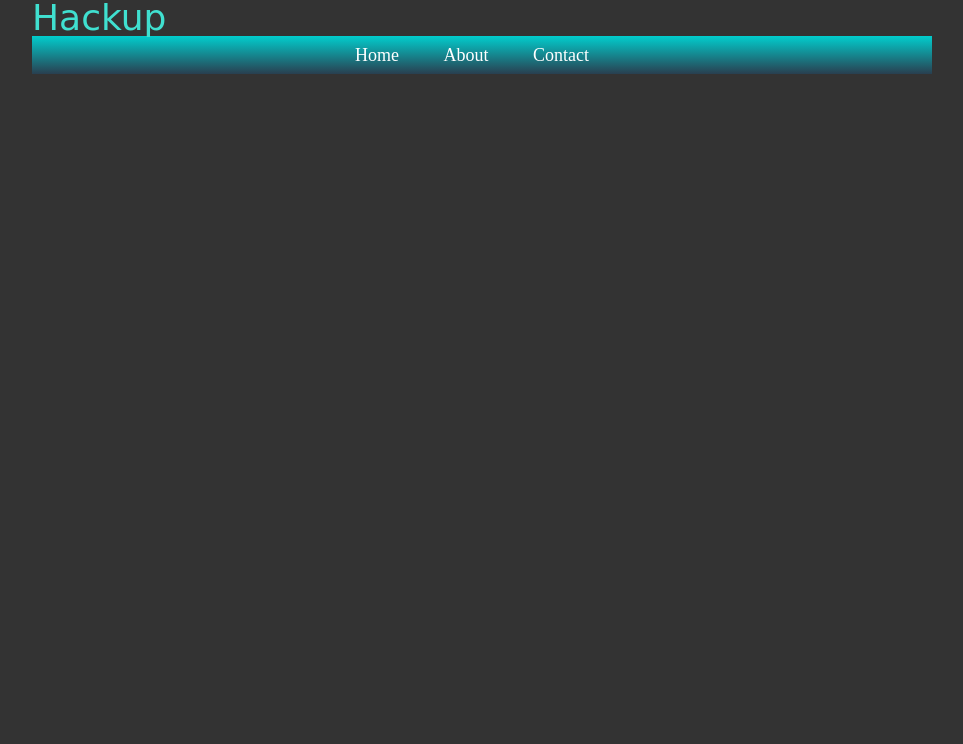
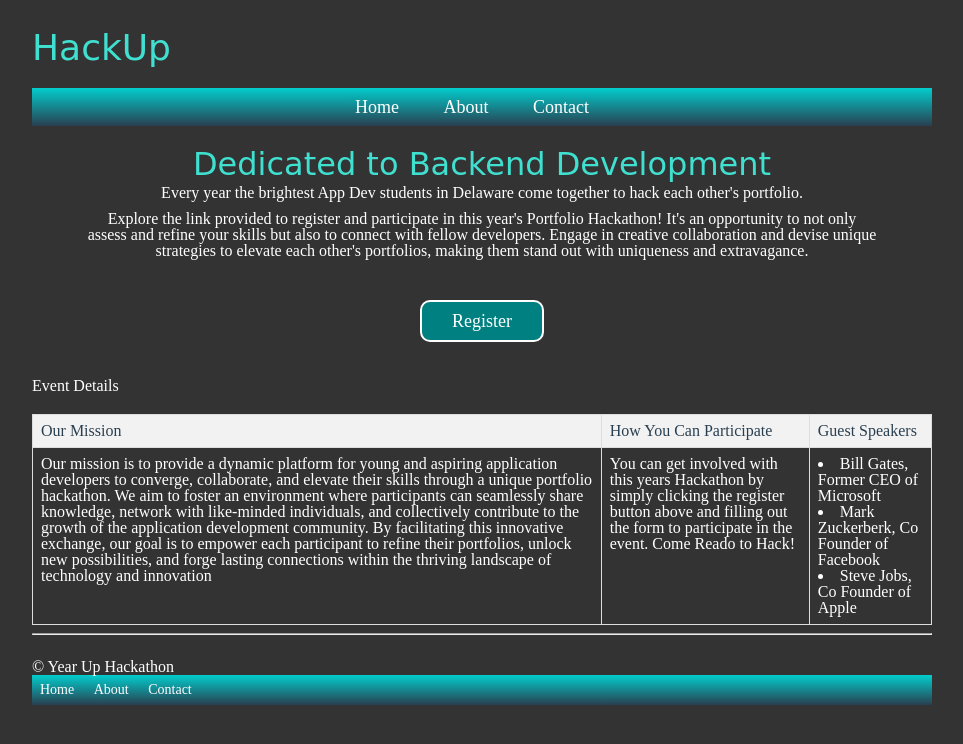
Before and after one commit to Itsonedev/frontEndportfoliosite, a plain HTML site: page about.html in a window 1280 px wide. Shown: the whole page, without its empty margins (158-1121 px from the left). Drawn offline with Linux system fonts and the light colour scheme; a web font is replaced by a local one.

Commit message:
Adittional changes to site

```diff
--- a/about.html
+++ b/about.html
@@ -5,15 +5,31 @@
     <meta name="viewport" content="width=device-width, initial-scale=1.0">
     <title>YearUP Hackathon</title>
     <link rel="stylesheet" href="style.css">
+    <link href="https://fonts.googleapis.com/css2?family=Ephesis&display=swap" rel="stylesheet">
+    <style>
+        table {
+            width: 100%;
+            border-collapse: collapse;
+            margin-top: 20px;
+        }
+
+        th, td {
+            border: 1px solid #dddddd;
+            text-align: left;
+            padding: 8px;
+        }
+
+        th {
+            background-color: #f2f2f2;
+        }
+    </style>
 </head>
 <body>
 
- <header class="container">
-
-    <h1 class="logo">
-        <a href="index.html">Hackup</a>
-     </h1>
-
+<header class="container">
+    <h1 id="logo">
+        <a href="index.html">HackUp</a>
+    </h1>
 
     <nav class="primary-nav">
         <ul>
@@ -22,7 +38,56 @@
             <li><a href="contact.html">Contact</a></li>
         </ul>
     </nav>
+</header>
 
- </header>
+<!-- Hero -->
+<section class="hero container">
+    <h2>Dedicated to Backend Development</h2>
+    <p>Every year the brightest <span>App Dev students</span> in Delaware come together to hack each other's portfolio.</p>
+    <p id="redtext">Explore the link provided to register and participate in this year's Portfolio Hackathon! It's an opportunity to not only assess and refine your skills but also to connect with fellow developers. Engage in creative collaboration and devise unique strategies to elevate each other's portfolios, making them stand out with uniqueness and extravagance.</p>
+    <br>
+    <a class="btn btn-alt" href="contact.html">Register</a>
+</section>
+
+<!-- Table Section -->
+<section class="container">
+    <h2>Event Details</h2>
+
+    <table>
+        <tr>
+            <th>Our Mission</th>
+            <th>How You Can Participate</th>
+            <th>Guest Speakers</th>
+        </tr>
+        <tr>
+            <td>Our mission is to provide a dynamic platform for young and aspiring application developers to converge, collaborate, and elevate their skills through a unique portfolio hackathon. We aim to foster an environment where participants can seamlessly share knowledge, network with like-minded individuals, and collectively contribute to the growth of the application development community. By facilitating this innovative exchange, our goal is to empower each participant to refine their portfolios, unlock new possibilities, and forge lasting connections within the thriving landscape of technology and innovation</td>
+            <td>You can get involved with this years <em>Hackathon</em> by simply clicking the register button above and filling out the form to participate in the event. Come Reado to Hack!</td>
+            <td>
+                <li>Bill Gates, Former CEO of Microsoft</li>
+                <li>Mark Zuckerberk, Co Founder of Facebook</li>
+                <li>Steve Jobs, Co Founder of Apple</li>
+            </td>
+        </tr>
+        <!-- Add more rows if needed -->
+    </table>
+
+</section>
+
+<footer class="container primary-footer">
+    <hr />
+    <br />
+    <small>&copy; Year Up Hackathon</small>
+
+    <nav class="footer-nav">
+        <ul>
+            <li><a href="index.html"><strong>Home</strong></a></li>
+            <li><a href="about.html">About</a></li>
+            <li><a href="contact.html">Contact</a></li>
+        </ul>
+    </nav>
+</footer>
+
+<script src="script.js"></script>
+
 </body>
 </html>
--- a/style.css
+++ b/style.css
@@ -183,9 +183,6 @@ a:hover{
 }
 
 
-
-
-
 .container div{
     float: left;
     width: 33%;
@@ -195,3 +192,7 @@ a:hover{
 footer{
     clear: both;
 }
+
+th{
+    color: #293f50;
+}
```
Also changed, not shown: contact.html (+47 -7 lines), index.html (+4 -3 lines).
